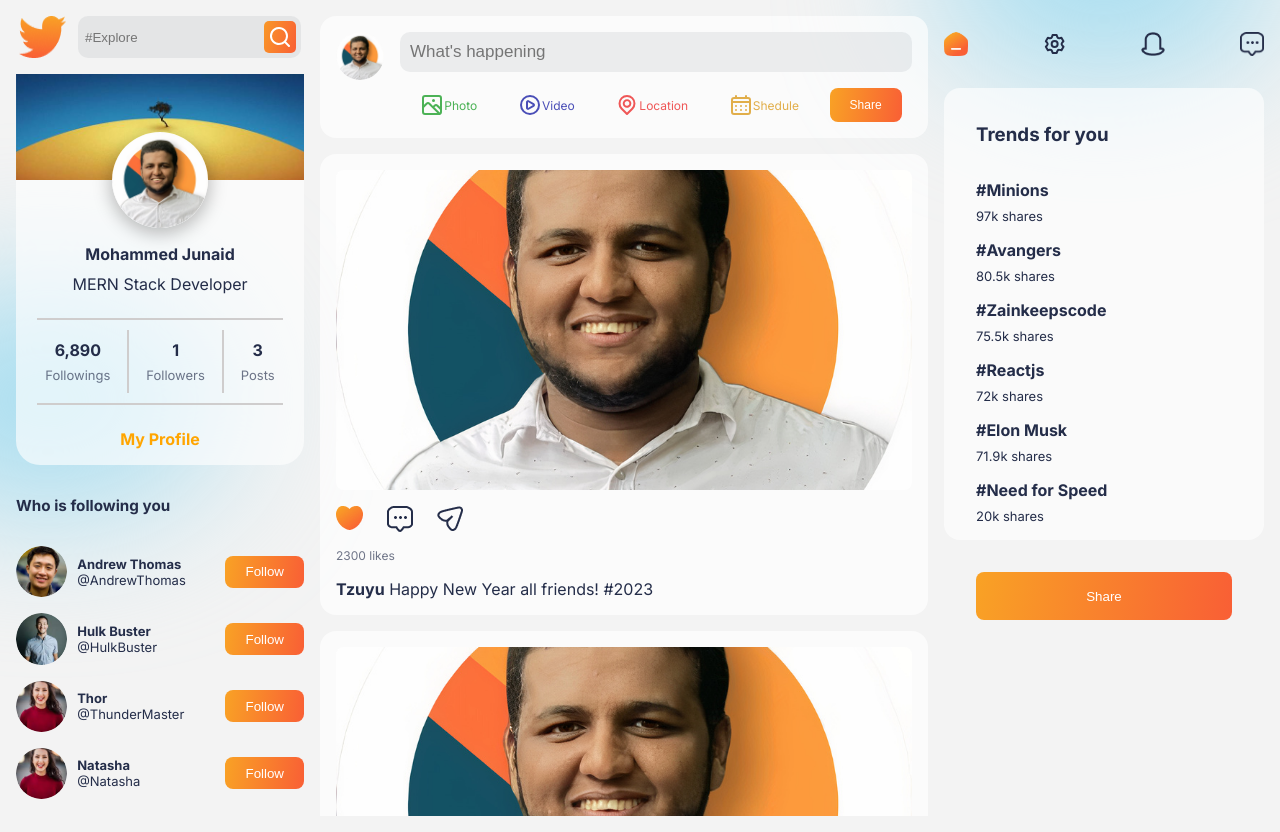
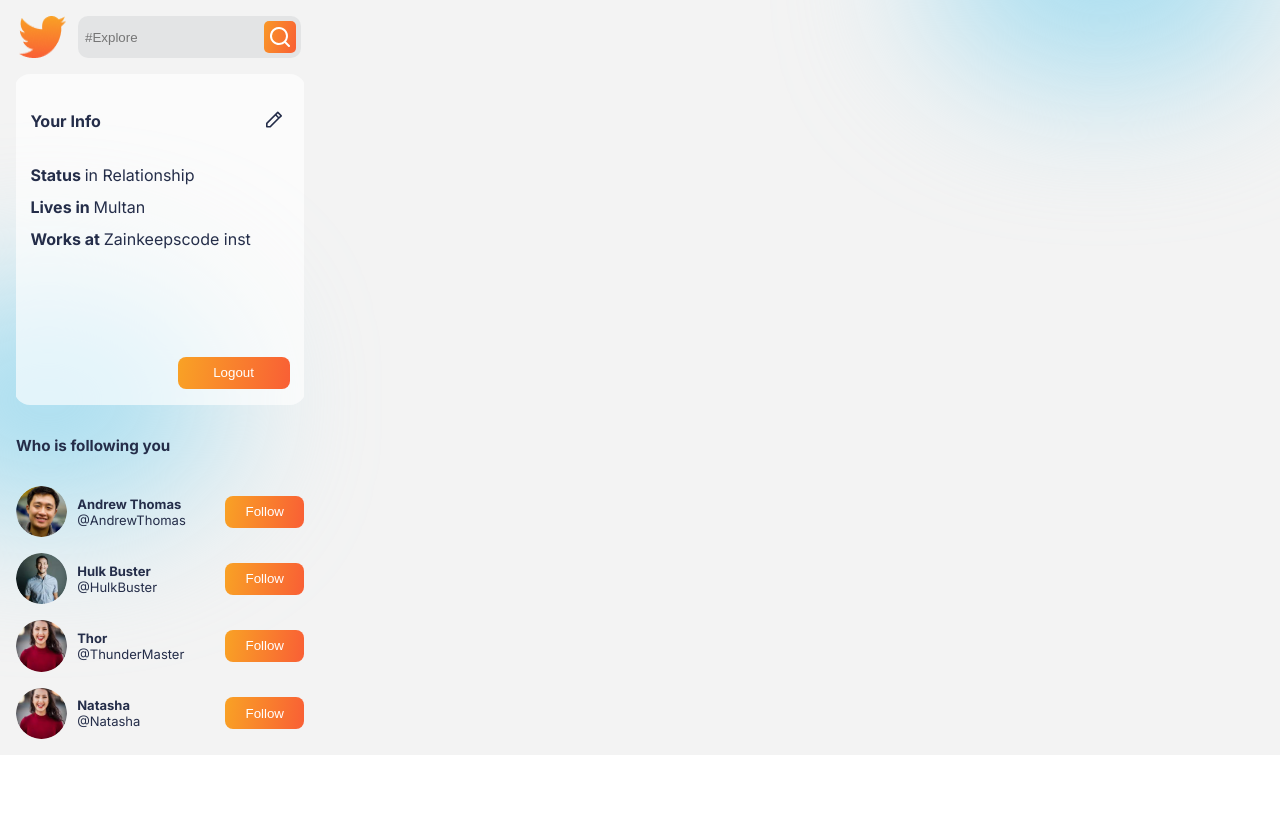
Before and after one commit to junaidapdev/code_march, a React (Create React App) app: page / in a window 1280 px wide. After the commit the page ends 800 px from the top, so only its background shows below. Built offline with nearby package versions, Linux system fonts and the light colour scheme.

Commit message:
Info card of profile page added

```diff
--- a/src/App.js
+++ b/src/App.js
@@ -1,12 +1,14 @@
 import './App.css';
 import Home from './pages/Home/Home';
+import Profile from './pages/Profile/Profile';
 
 function App() {
   return (
     <div className="App">
       <div className="blur" style={{top: '-18%', right: '0'}}></div>
         <div className="blur" style={{top: '36%', left: '-8rem'}}></div>
-        <Home/>
+        {/* <Home/> */}
+        <Profile/>
     </div>
   );
 }
--- /dev/null
+++ b/src/components/InfoCard/InfoCard.css
@@ -0,0 +1,27 @@
+.InfoCard
+{
+    display: flex;
+    flex-direction: column;
+    gap: 0.75rem;
+    background-color: var(--cardColor);
+    padding: 1rem;
+    border-radius: 1rem;
+    width: 90%;
+}
+
+.infoHead{
+    display: flex;
+    justify-content: space-between;
+    align-items: center;
+}
+
+.infoHead>div:hover{
+    cursor: pointer;
+}
+
+.logout-button{
+    width: 7rem;
+    height: 2rem;
+    margin-top: 6rem;
+    align-self: flex-end;
+}
--- /dev/null
+++ b/src/components/InfoCard/InfoCard.jsx
@@ -0,0 +1,46 @@
+import React, { useState } from "react";
+import "./InfoCard.css";
+import { UilPen } from "@iconscout/react-unicons";
+
+const InfoCard = () => {
+  return (
+    <div className="InfoCard">
+      <div className="infoHead">
+        <h4>Your Info</h4>
+        <div>
+          <UilPen
+            width="2rem"
+            height="1.2rem"
+
+          />
+
+        </div>
+      </div>
+
+      <div className="info">
+        <span>
+          <b>Status </b>
+        </span>
+        <span>in Relationship</span>
+      </div>
+
+      <div className="info">
+        <span>
+          <b>Lives in </b>
+        </span>
+        <span>Multan</span>
+      </div>
+
+      <div className="info">
+        <span>
+          <b>Works at </b>
+        </span>
+        <span>Zainkeepscode inst</span>
+      </div>
+
+      <button className="button logout-button">Logout</button>
+    </div>
+  );
+};
+
+export default InfoCard;
--- /dev/null
+++ b/src/components/ProfileLeft/ProfileLeft.jsx
@@ -0,0 +1,15 @@
+import React from 'react'
+import FollowersCard from '../FollowersCard/FollowersCard'
+import InfoCard from '../InfoCard/InfoCard'
+import LogoSearch from '../LogoSearch/LogoSearch'
+const ProfileLeft = () => {
+  return (
+   <div className="ProfileSide">
+       <LogoSearch/>
+       <InfoCard/>
+       <FollowersCard/>
+   </div>
+  )
+}
+
+export default ProfileLeft
--- a/src/components/RightSide/RightSide.jsx
+++ b/src/components/RightSide/RightSide.jsx
@@ -1,4 +1,4 @@
-import React, { useState } from "react";
+import React from "react";
 import "./RightSide.css";
 import Home from "../../img/home.png";
 import Noti from "../../img/noti.png";
--- /dev/null
+++ b/src/pages/Profile/Profile.css
@@ -0,0 +1,12 @@
+.Profile{
+    position: relative;
+    display: grid;
+    grid-template-columns: 18rem auto 20rem;
+    gap: 1rem;
+}
+
+.Profile-center{
+    display: flex;
+    flex-direction: column;
+    gap: 1rem;
+}
--- /dev/null
+++ b/src/pages/Profile/Profile.jsx
@@ -0,0 +1,12 @@
+import React from 'react'
+import ProfileLeft from '../../components/ProfileLeft/ProfileLeft'
+import './Profile.css'
+const Profile = () => {
+  return (
+    <div className="Profile">
+        <ProfileLeft/>
+    </div>
+  )
+}
+
+export default Profile
```
